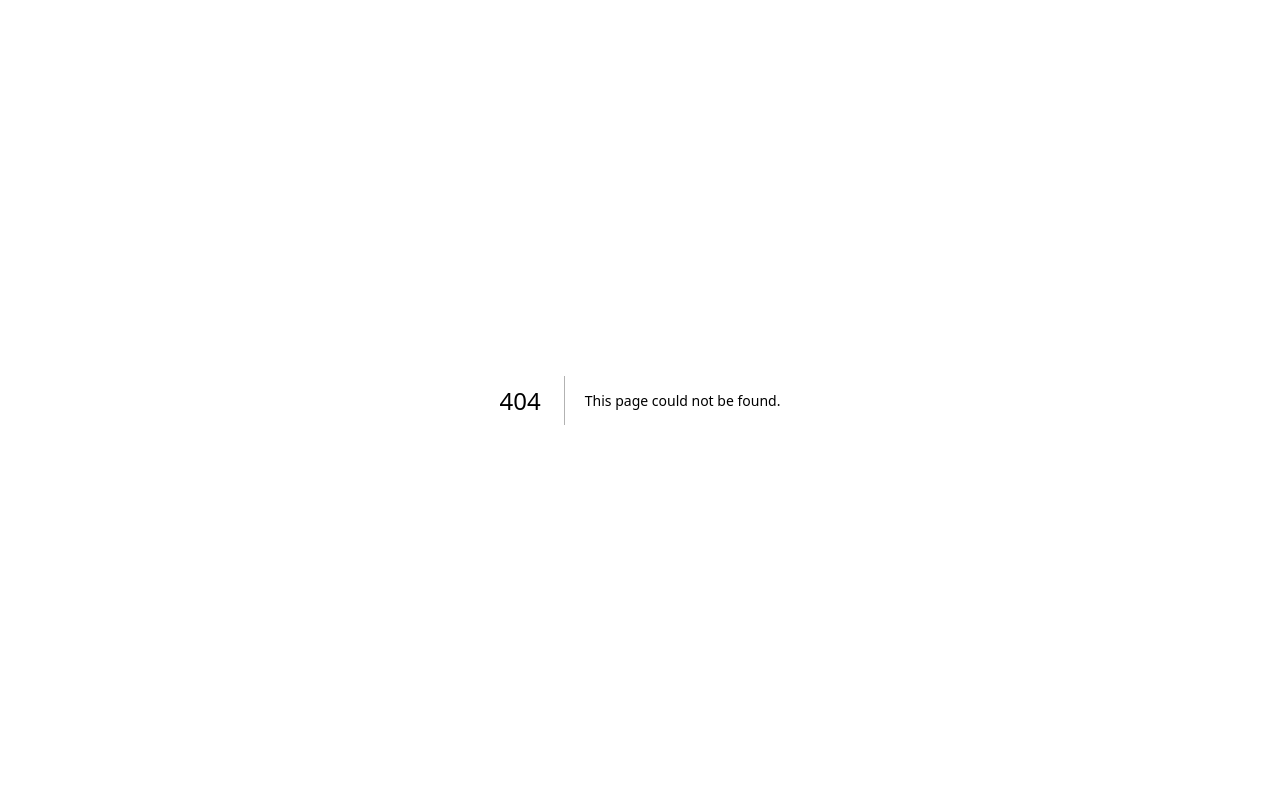
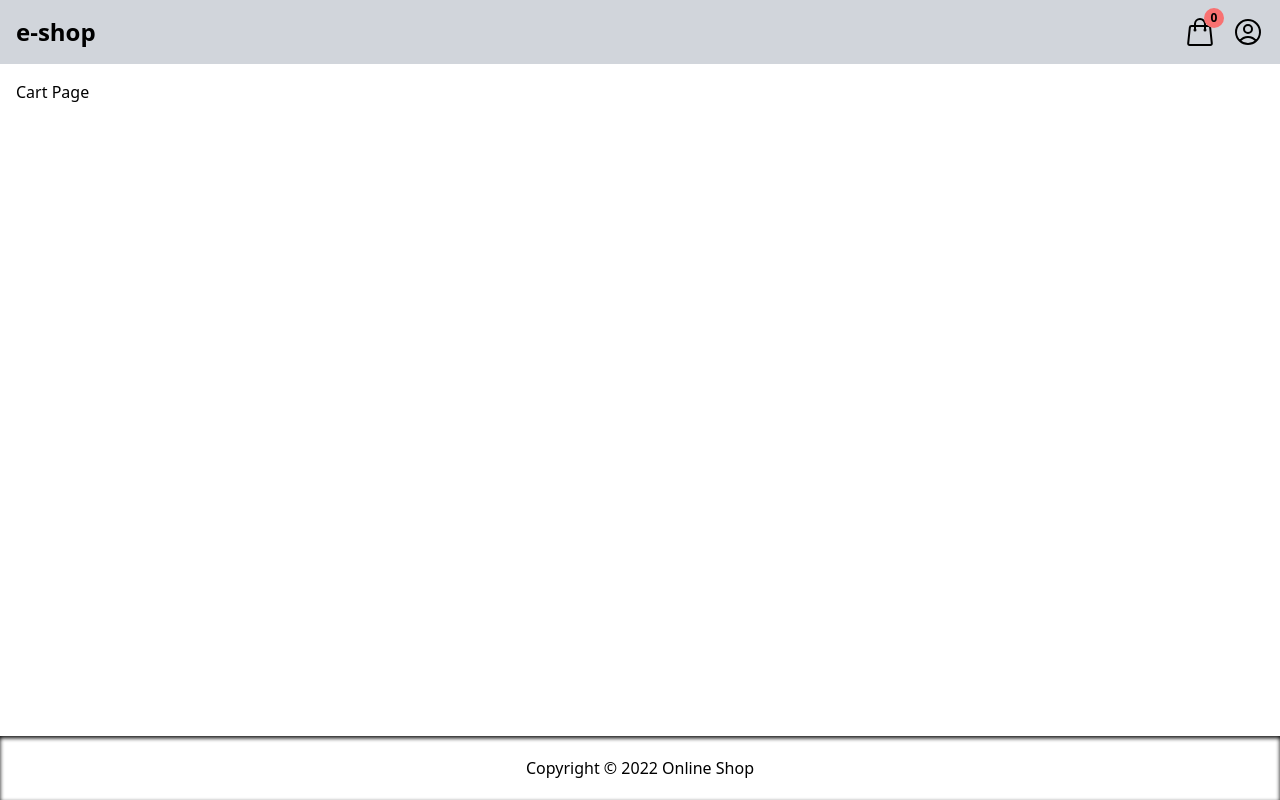
Before and after one commit to susrobert/shop-nextjs-tailwindcss, a Next.js app: page /cart in a window 1280 px wide. Before the commit this address had no page. Built offline with nearby package versions, Linux system fonts and the light colour scheme.

Commit message:
create cart and login pages, fix some bugs

```diff
--- a/components/Layout.tsx
+++ b/components/Layout.tsx
@@ -15,8 +15,8 @@ function Layout({ title, children }: any) {
       <div className="flex flex-col min-h-screen justify-between">
         {/* HEADER */}
         <header>
-          <nav className="flex items-center justify-between h-16 px-4 bg-slate-300 shadow-md">
-            <Link className="font-bold text-2xl" href="\">
+          <nav className="flex items-center justify-between h-16 px-4 bg-gray-300">
+            <Link className="font-bold text-2xl" href="/">
               e-shop
             </Link>
             <div>
@@ -38,7 +38,7 @@ function Layout({ title, children }: any) {
         <main className="container m-auto mt-4 px-4">{children}</main>
 
         {/* FOOTER */}
-        <footer className="flex justify-center items-center h-16 bg-slate-300 shadow-md shadow-gray shadow-inner">
+        <footer className="flex justify-center items-center h-16 shadow shadow-black shadow-inner">
           Copyright &copy; 2022 Online Shop
         </footer>
       </div>
--- /dev/null
+++ b/pages/cart.tsx
@@ -0,0 +1,8 @@
+import React from "react";
+import Layout from "../components/Layout";
+
+function Cart() {
+  return <Layout title="Home Page">Cart Page</Layout>;
+}
+
+export default Cart;
--- /dev/null
+++ b/pages/login.tsx
@@ -0,0 +1,8 @@
+import React from "react";
+import Layout from "../components/Layout";
+
+function Login() {
+  return <Layout title="Home Page">Login Page</Layout>;
+}
+
+export default Login;
```
